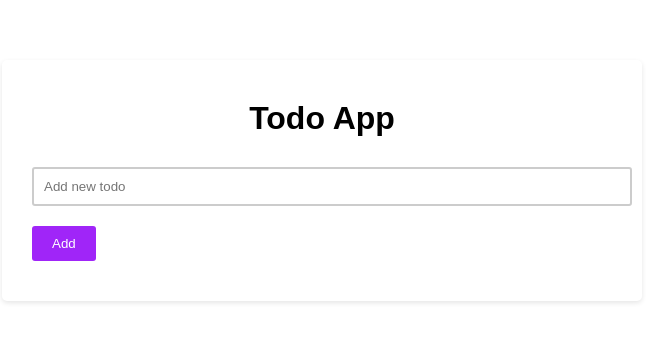
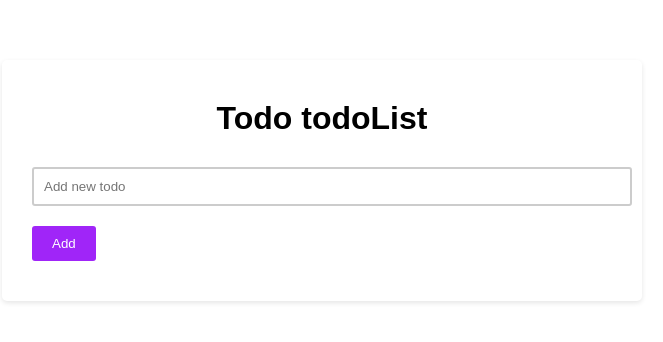
Before and after one commit to iamsasuke-in/webdev, a plain HTML site: page index.html in a window 1280 px wide. Shown: the whole page, without its empty margins (318-981 px from the left). Drawn offline with Linux system fonts and the light colour scheme.

Commit message:
changed todo app heading to todo list

```diff
--- a/index.html
+++ b/index.html
@@ -9,7 +9,7 @@
 <body>
 
 <div class="container">
-    <h1>Todo App</h1>
+    <h1>Todo todoList</h1>
     <input type="text" id="todoInput" placeholder="Add new todo">
     <button id="addBtn">Add</button>
     <ul id="todoList"></ul>
```
